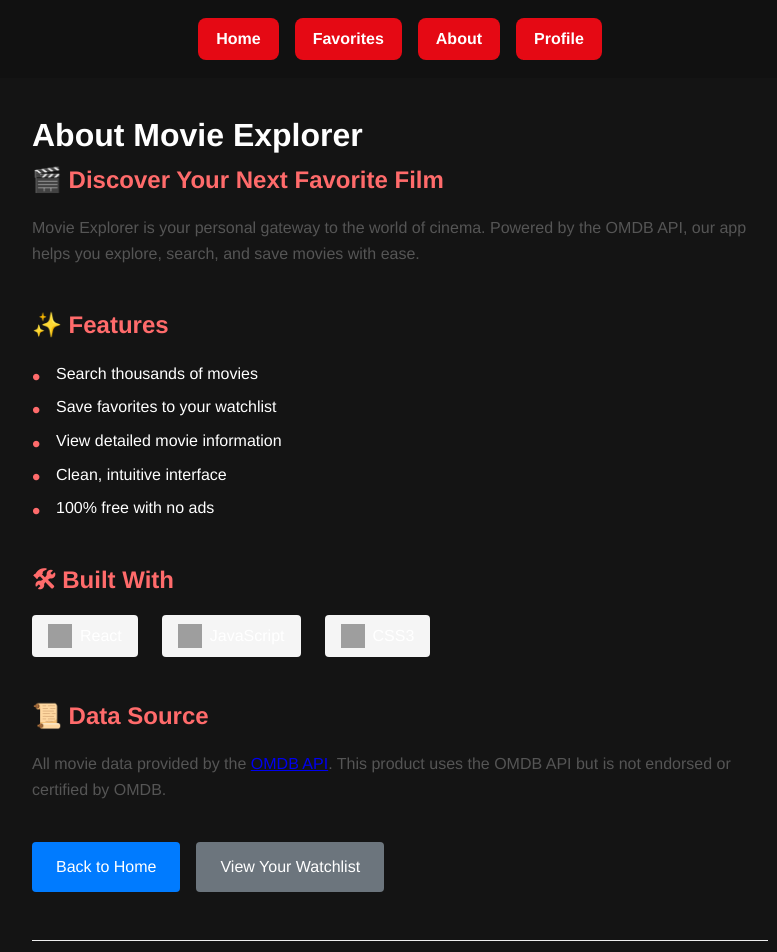
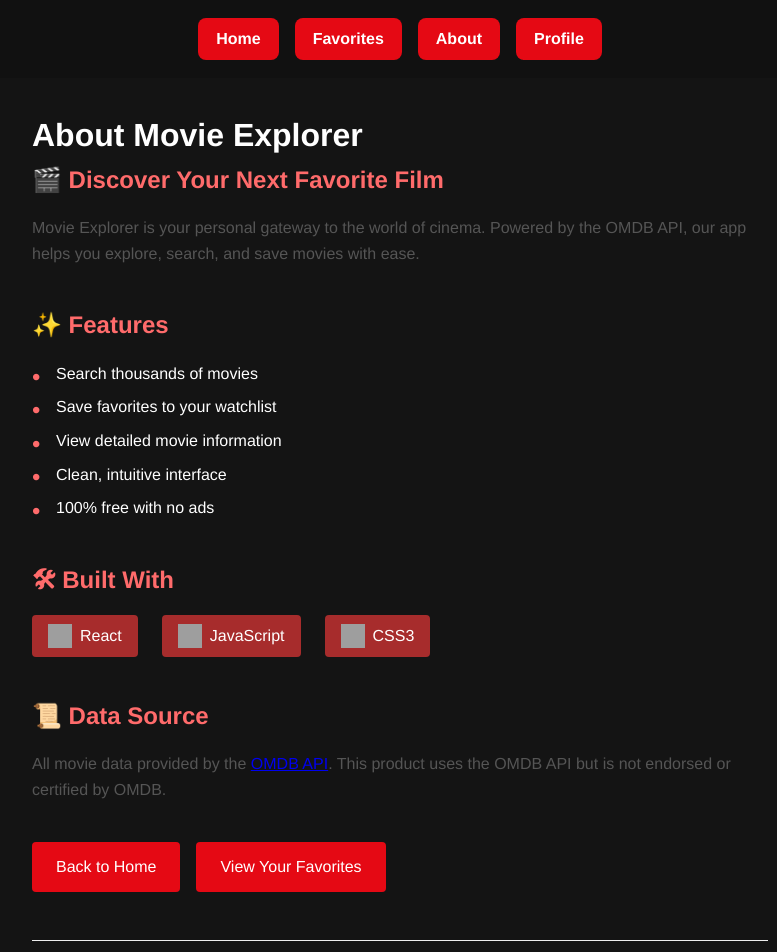
Before and after one commit to ManishKumar01996/my-react-app, a React (Create React App) app: page /about in a window 1280 px wide. Shown: the top 952 px of the page, without its empty margins (240-1017 px from the left). Built offline with nearby package versions, Linux system fonts and the light colour scheme; no server answers; grey boxes are pictures that could not be loaded.

Commit message:
update About page styles and change Watchlist button to Favorites

```diff
--- a/src/pages/About.css
+++ b/src/pages/About.css
@@ -66,7 +66,7 @@
   display: flex;
   align-items: center;
   gap: 0.5rem;
-  background: #f5f5f5;
+  background: #a72c2c;
   padding: 0.5rem 1rem;
   border-radius: 4px;
 }
@@ -96,15 +96,22 @@
 
 /* Home button styling */
 .home-button {
-  background-color: #007bff;
+  background-color: #e50914;
   color: white;
 }
 
-/* Watchlist button styling */
-.watchlist-button {
-  background-color: #6c757d;
+/* Favorites button styling */
+.favorites-button {
+  background-color: #e50914;
   color: white;
 }
+.home-button:hover {
+  background: #06ea47;
+}
+.favorites-button:hover {
+  background: #06ea47;
+}
+
 
 /* Footer styling for About page */
 .about-footer {
--- a/src/pages/About.js
+++ b/src/pages/About.js
@@ -65,8 +65,8 @@ const AboutPage = () => {
           <Link to="/" className="home-button">
             Back to Home
           </Link>
-          <Link to="/watchlist" className="watchlist-button">
-            View Your Watchlist
+          <Link to="/favorites" className="favorites-button">
+            View Your Favorites
           </Link>
         </div>
       </main>
```
